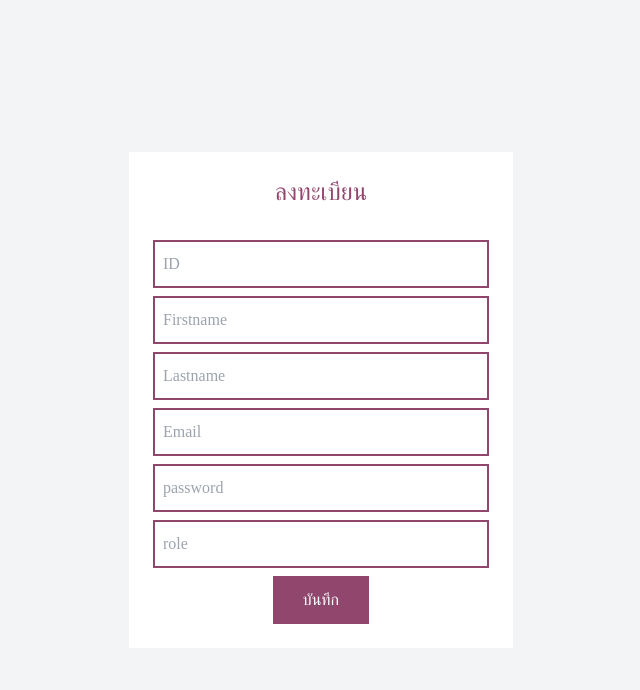
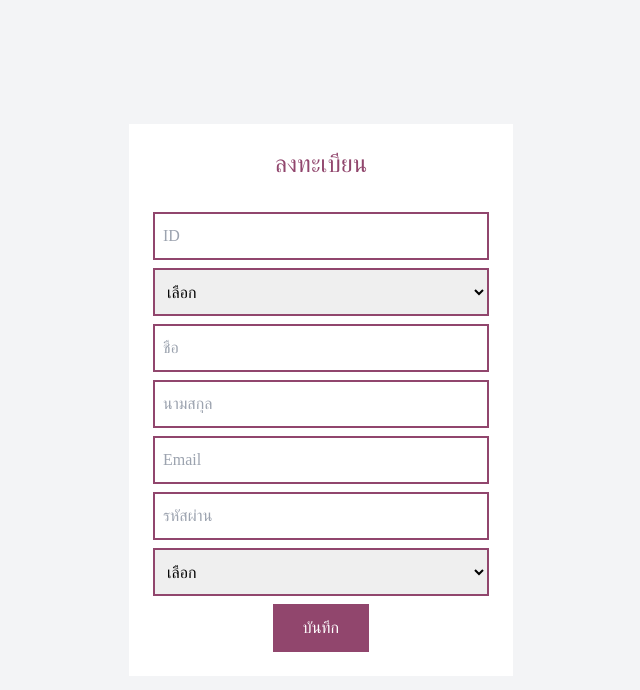
Before and after one commit to Saridraj/PHD, a Next.js app: page /register in a window 1280 px wide. Shown: the top 690 px of the page, without its empty margins (319-959 px from the left). Built offline with nearby package versions, Linux system fonts and the light colour scheme; a web font is replaced by a local one.

Commit message:
Updated fellow profile

```diff
--- a/components/Nav.js
+++ b/components/Nav.js
@@ -34,7 +34,7 @@ function Nav() {
 
     return (
         <div>
-            <nav className="  text-[#91466b] bg-white flex justify-between items-center w-full h-[54px] p-2  pl-10 md:pl-20  pr-10 md:pr-20 drop-shadow-md">
+            <nav className="fixed text-[#91466b] bg-white flex justify-between items-center w-full h-[54px] p-2  pl-10 md:pl-20  pr-10 md:pr-20 drop-shadow-md">
                 <div className="  flex justify-between items-center w-[600px]">
                     <div className="max-w-[500px] " >
                         <div>
@@ -55,11 +55,11 @@ function Nav() {
                     <li className=" lg:ml-20">
                         <Link onClick={handleClick} href="/profile">
 
-                            <div className="cursor-pointer flex w-[250px] md:max-w-[250px] bg-purple-100 rounded-[50px] mr-2 lg:mr-10 h-[45px] p-1 items-center">
-                                <div className="bg-[#91466b] w-10 h-10 rounded-[30px]  mr-1">
+                            <div className="cursor-pointer flex  w-[250px] md:max-w-[250px] bg-purple-100 rounded-[50px] mr-2 lg:mr-10 h-[45px] p-1 items-center">
+                                <div className="bg-[#91466b] w-10 h-10 rounded-[30px]  ">
 
                                 </div>
-                                <div className="flex  ">
+                                <div className="flex w-[190px]  justify-center ">
                                     <dix className="mr-2">{user && user.firstname}</dix>
                                     <div>{user && user.lastname}</div>
                                 </div>
--- a/models/User.js
+++ b/models/User.js
@@ -2,6 +2,10 @@ import mongoose from "mongoose"
 
 const userSchema = mongoose.Schema({
     ID:{
+        type:String,
+        unique: true,
+    },
+    prefix:{
         type:String,
         unique: true,
     },
@@ -28,7 +32,7 @@ const userSchema = mongoose.Schema({
     role:{
         type:String,
         default:"participant",
-        enum: ['participant','mentor','PHDteam','admin'],
+        enum: ['participant','mentor','NHFteam','admin'],
 
     },
     createdAt:{
--- a/pages/api/register.js
+++ b/pages/api/register.js
@@ -7,7 +7,7 @@ connectDB()
 export default async (req, res) => {
     try{
         if (req.method === "POST") {
-            const { ID, firstname, lastname, email, password, role } = req.body
+            const { ID, prefix, firstname, lastname, email, password, role } = req.body
             const user = await User.findOne({email: email})
 
             if(user) {
@@ -17,6 +17,7 @@ export default async (req, res) => {
             const HashedPassword = await bcrypt.hash(password, 12)
             const newUser = await new User({
                 ID,
+                prefix,
                 firstname,
                 lastname,
                 email,
--- a/pages/fellow.js
+++ b/pages/fellow.js
@@ -7,7 +7,12 @@ export default class fellow extends Component {
 
       <div>
         <Nav />
+        <div className="bg-gray-100 flex  w-full h-full min-h-screen ">
+        <div className="mt-12 flex h-full min-h-screen items-center  w-full justify-center">
         <h1>fellow</h1>
+        </div>
+        </div>
+
       </div>
     )
   }
--- a/pages/mentor.js
+++ b/pages/mentor.js
@@ -1,13 +1,24 @@
 import React, { Component } from 'react'
 import Nav from "../components/Nav"
+import { parseCookies } from "nookies"
+import { useSession, signOut } from "next-auth/react"
+import cookie from "js-cookie"
+import Router from 'next/router'
 
 export default class mentor extends Component {
+
+
   render() {
     return (
 
       <div>
         <Nav />
+        <div className="bg-gray-100 flex  w-full h-full min-h-screen ">
+        <div className="mt-12 flex h-full min-h-screen items-center  w-full justify-center">
         <h1>mentor</h1>
+        </div>
+        </div>
+
       </div>
     )
   }
--- a/pages/profile.js
+++ b/pages/profile.js
@@ -1,14 +1,49 @@
 import React, { Component } from 'react'
 import Nav from "../components/Nav"
+import { parseCookies } from "nookies"
+import { useSession, signOut } from "next-auth/react"
+import cookie from "js-cookie"
+import Router from 'next/router'
+
 
 export default class profile extends Component {
+
+
+
   render() {
     return (
 
       <div >
         <Nav />
-        <div className="bg-gray-100 flex  w-full h-full min-h-screen justify-center items-center">
-         <h1>profile</h1>
+
+        <div className=" bg-gray-100 flex  w-full h-full min-h-screen ">
+          <div className=" fixed mt-12 bg-white w-[350px] h-full  p-3 ">
+            <div className="flex w-full  justify-center bg-red-200">
+              <div className="w-[150px] h-[150px] rounded-[100px] bg-gray-200">
+                  1
+              </div>
+            </div>
+            <div className="flex w-full  justify-center bg-red-400">
+              <div className="w-[150px] h-[150px] rounded-[100px] bg-gray-200">
+
+              </div>
+            </div>
+            <div className="flex w-full  justify-center bg-red-300">
+              <div className="w-[150px] h-[150px] rounded-[100px] bg-gray-200">
+                  3
+              </div>
+            </div>
+
+          </div>
+          <div className="ml-[350px]">
+            <div><h1 className="mt-14">profile</h1></div>
+            <div className="w-96 h-96 bg-red-50"></div>
+            <div className="w-96 h-96 bg-red-100"></div>
+            <div className="w-96 h-96 bg-red-200"></div>
+            <div className="w-96 h-96 bg-red-300"></div>
+            <div className="w-96 h-96 bg-red-400"></div>
+          </div>
+
         </div>
       </div>
     )
--- a/pages/register.js
+++ b/pages/register.js
@@ -2,15 +2,16 @@ import axios from "axios"
 import { useState } from "react"
 
 
-const Register = () =>{
+const Register = () => {
     const [ID, setID] = useState("")
+    const [prefix, setPrefix] = useState("")
     const [firstname, setFirstname] = useState("")
     const [lastname, setLastname] = useState("")
     const [email, setEmail] = useState("")
     const [password, setPassword] = useState("")
     const [role, setRole] = useState("")
 
-    const SubmitHandler = async (e) =>{
+    const SubmitHandler = async (e) => {
         e.preventDefault()
 
         const config = {
@@ -21,7 +22,7 @@ const Register = () =>{
 
         const { data } = await axios.post(
             `/api/register`,
-            { ID, firstname, lastname, email, password, role},
+            { ID,prefix, firstname, lastname, email, password, role },
             config
         )
 
@@ -38,22 +39,45 @@ const Register = () =>{
                     <h1 className="text-[#91466D]">ลงทะเบียน</h1>
                 </div>
                 <div className=" h-12 mb-2 ">
-                    <input className="w-full h-full p-2 border-2 border-[#91466D]" value={ID} onChange={(e) => setID(e.target.value)} placeholder="ID"/>
+                    <input className="w-full h-full p-2 border-2 border-[#91466D]" value={ID} onChange={(e) => setID(e.target.value)} placeholder="ID" />
+                </div>
+
+                <div className=" h-12 mb-2 ">
+                    <select className="w-full h-full p-2 border-2 border-[#91466D]" value={prefix} onChange={(e) => setPrefix(e.target.value)}>
+                        <option value="0">เลือก</option>
+                        <option value="-">-</option>
+                        <option value="นาย">นาย</option>
+                        <option value="นาง">นาง</option>
+                        <option value="น.ส.">น.ส.</option>
+                        <option value="นพ.">นพ.</option>
+                        <option value="พญ.">พญ.</option>
+                        <option value="ทพญ.">ทพญ.</option>
+                        <option value="ดร.">ดร.</option>
+                    </select>
+                </div>
+
+                <div className=" h-12 mb-2 ">
+                    <input className="w-full h-full p-2 border-2 border-[#91466D]" value={firstname} onChange={(e) => setFirstname(e.target.value)} placeholder="ชื่อ" />
                 </div>
                 <div className=" h-12 mb-2 ">
-                    <input className="w-full h-full p-2 border-2 border-[#91466D]" value={firstname} onChange={(e) => setFirstname(e.target.value)} placeholder="Firstname"/>
+                    <input className="w-full h-full p-2 border-2 border-[#91466D]" value={lastname} onChange={(e) => setLastname(e.target.value)} placeholder="นามสกุล" />
                 </div>
                 <div className=" h-12 mb-2 ">
-                    <input className="w-full h-full p-2 border-2 border-[#91466D]" value={lastname} onChange={(e) => setLastname(e.target.value)} placeholder="Lastname"/>
+                    <input className="w-full h-full p-2 border-2 border-[#91466D]" value={email} onChange={(e) => setEmail(e.target.value)} placeholder="Email" />
                 </div>
                 <div className=" h-12 mb-2 ">
-                    <input className="w-full h-full p-2 border-2 border-[#91466D]" value={email} onChange={(e) => setEmail(e.target.value)} placeholder="Email"/>
+                    <input className="w-full h-full p-2 border-2 border-[#91466D]" value={password} onChange={(e) => setPassword(e.target.value)} placeholder="รหัสผ่าน" />
                 </div>
+
+
                 <div className=" h-12 mb-2 ">
-                    <input className="w-full h-full p-2 border-2 border-[#91466D]" value={password} onChange={(e) => setPassword(e.target.value)} placeholder="password"/>
-                </div>
-                <div className=" h-12 mb-2 ">
-                <input className="w-full h-full p-2 border-2 border-[#91466D]" value={role} onChange={(e) => setRole(e.target.value)} placeholder="role"/>
+                    <select className="w-full h-full p-2 border-2 border-[#91466D]" value={role} onChange={(e) => setRole(e.target.value)}>
+                        <option value="0">เลือก</option>
+                        <option value="participant">participant</option>
+                        <option value="mentor">mentor</option>
+                        <option value="NHFteam">NHFteam</option>
+                        <option value="admin">admin</option>
+                    </select>
                 </div>
                 <div className="flex justify-center">
                     <button className="bg-[#91466D] h-12 w-24" type="submit"><p className="text-white">บันทึก</p></button>
```
Also changed, not shown: pages/api/profile.js (added).
